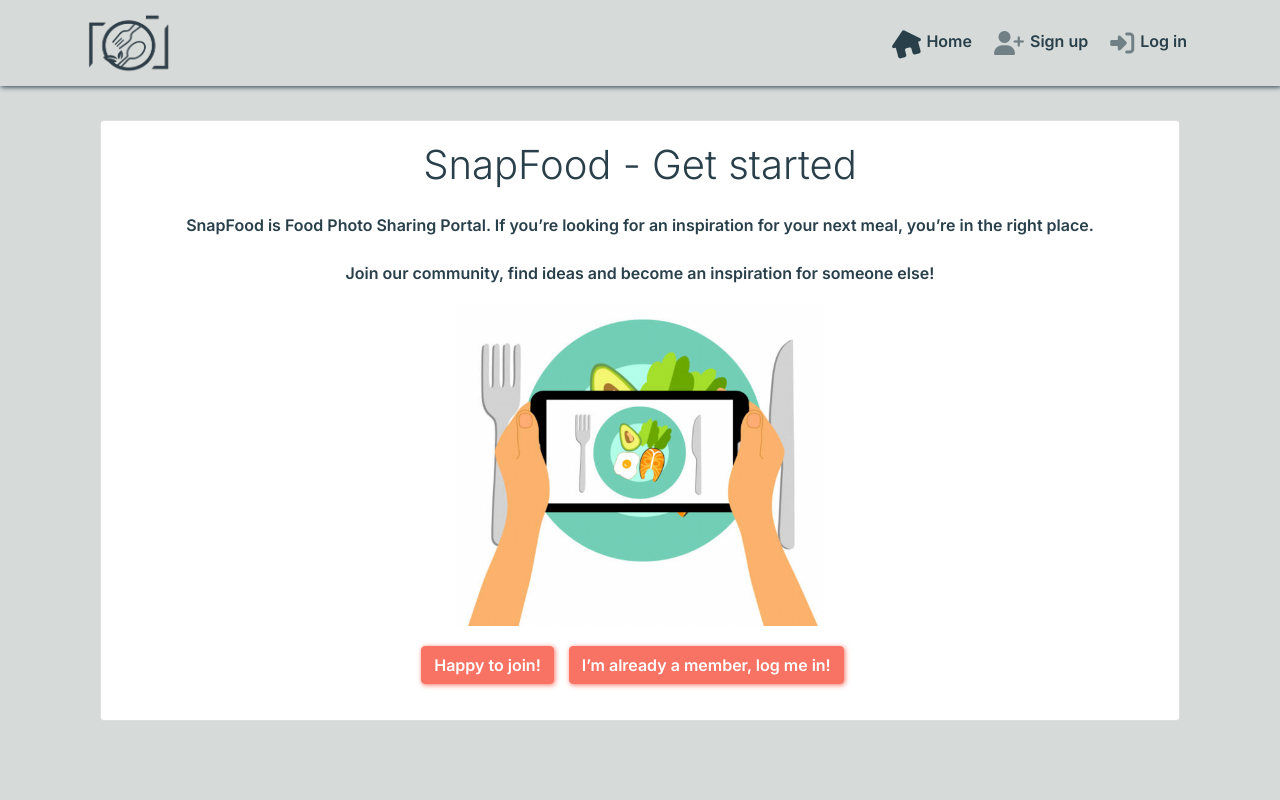
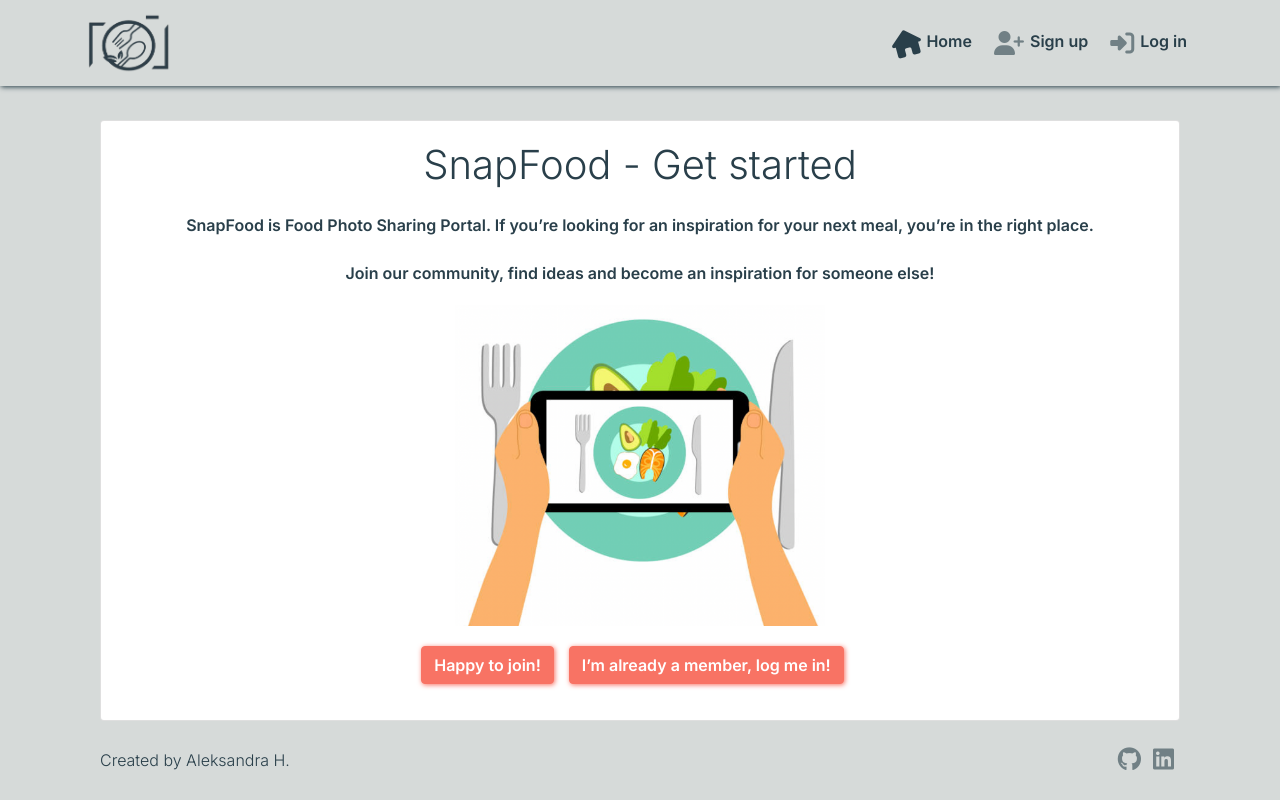
Before and after one commit to aleksandracodes/CI_PP5_Snapfood, a React (Create React App) app: page / in a window 1280 px wide. Built offline with nearby package versions, Linux system fonts and the light colour scheme; no server answers.

Commit message:
Add a footer to the landing page

```diff
--- a/src/components/Landing.js
+++ b/src/components/Landing.js
@@ -1,12 +1,13 @@
 import React from "react";
 import { Card, Button, Row, Col, Container } from "react-bootstrap";
-import { NavLink } from "react-router-dom";
+import { Link } from "react-router-dom";
 import landingImage from "../assets/landing-page-image.png";
 import styles from "../styles/Landing.module.css";
 import appStyles from "../App.module.css";
 
 const Landing = () => {
   return (
+    <>
       <Row className="text-center">
         <Col sm={12}>
           <Container>
@@ -16,8 +17,8 @@ const Landing = () => {
                   <h1 className="mb-4">SnapFood - Get started</h1>
                 </Card.Title>
                 <Card.Text className="font-weight-bold">
-                SnapFood is Food Photo Sharing Portal. If you’re looking for an
-                inspiration for your next meal, you’re in the right place.
+                  SnapFood is Food Photo Sharing Portal. If you’re looking for
+                  an inspiration for your next meal, you’re in the right place.
                   <br />
                   <br />
                   Join our community, find ideas and become an inspiration for
@@ -30,19 +31,48 @@ const Landing = () => {
                 alt="Person photographing a plate with food"
               />
               <Card.Body>
-              <NavLink to="/signup">
-                <Button className={`${appStyles.button} mb-3`}> Happy to join!</Button>
-              </NavLink>
-              <NavLink to="/login">
+                <Link to="/signup">
+                  <Button className={`${appStyles.button} mb-3`}>
+                    Happy to join!
+                  </Button>
+                </Link>
+                <Link to="/login">
                   <Button className={`${appStyles.button} mb-3`}>
                     I’m already a member, log me in!
                   </Button>
-              </NavLink>
+                </Link>
               </Card.Body>
             </Card>
           </Container>
         </Col>
       </Row>
+      <Container>
+        <footer className={styles.footer}>
+          <div className="float-left">
+            <p>Created by Aleksandra H.</p>
+          </div>
+
+          <div className="float-right pb-3">
+            <a
+              href="https://github.com/aleksandracodes/ci_pp5_snapfood/"
+              aria-label="Check the website GitHub page"
+              target="_blank"
+              rel="noopener noreferrer"
+            >
+              <i className="fab fa-github" />
+            </a>
+            <a
+              href="https://www.linkedin.com/in/aleksandrahaniok/ "
+              aria-label="Visit me on LinkedIn (opens in new tab)"
+              target="_blank"
+              rel="noopener noreferrer"
+            >
+              <i className="fab fa-linkedin" />
+            </a>
+          </div>
+        </footer>
+      </Container>
+    </>
   );
 };
 
--- a/src/styles/Landing.module.css
+++ b/src/styles/Landing.module.css
@@ -8,3 +8,13 @@
     width: 80%;
   }
 }
+
+.footer {
+  display: flow-root;
+  margin-top: 20px;
+}
+
+.footer p {
+  margin-bottom: 0;
+  padding-top: 7px;
+}
```
Lines whose indentation alone changed are shown as unchanged.
